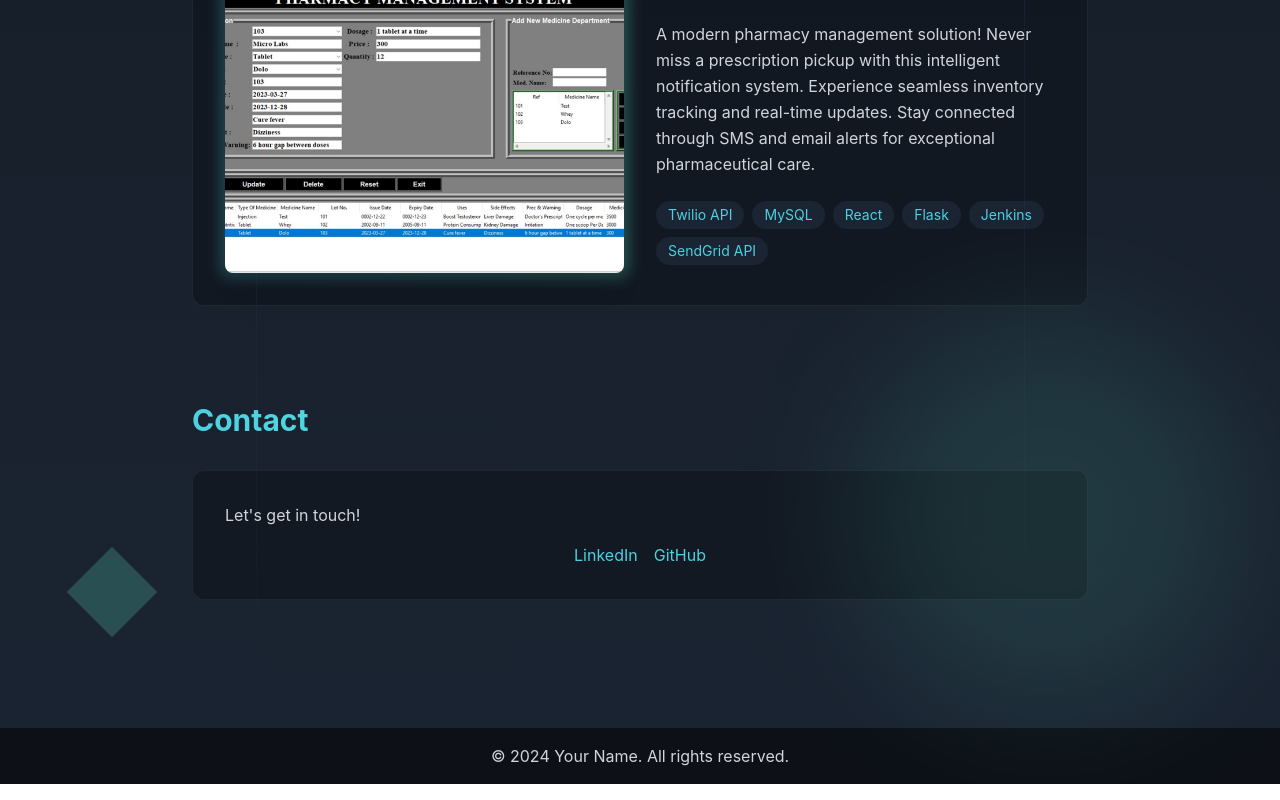
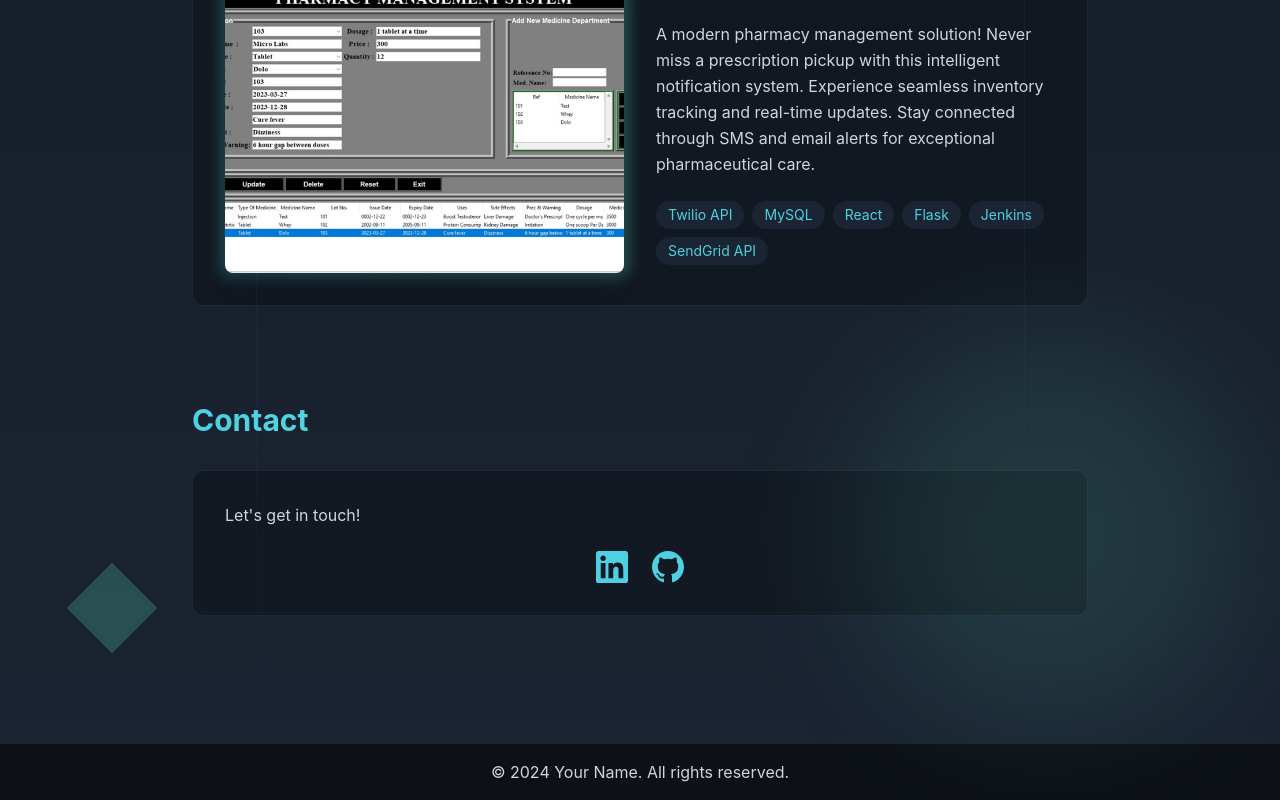
Before and after one commit to Dakshaarvind/my-portfolio, a React (Create React App) app: page / in a window 1280 px wide. Shown: the part 2322-3122 px from the top of the page. Built offline with nearby package versions, Linux system fonts and the light colour scheme.

Commit message:
contact page

```diff
--- a/src/App.js
+++ b/src/App.js
@@ -356,10 +356,38 @@
               Contact
             </h2>
             <div className="bg-[#0D1117]/50 rounded-xl p-8 hover:bg-[#0D1117]/80 transition-all duration-300 border border-[#30363D]/50 hover:border-[#30363D] group">
-              <p className="text-gray-300">Let's get in touch!</p>
-              <div className="flex justify-center mt-4">
-                <a href="#" className="text-[#4DD0E1] hover:text-[#64FFDA] mr-4 transition-colors duration-300">LinkedIn</a>
-                <a href="#" className="text-[#4DD0E1] hover:text-[#64FFDA] transition-colors duration-300">GitHub</a>
+              <p className="text-gray-300 mb-6">Let's get in touch!</p>
+              <div className="flex justify-center gap-6">
+                <a
+                  href="#"
+                  className="text-[#4DD0E1] hover:text-[#64FFDA] transition-colors duration-300"
+                  target="_blank"
+                  rel="noopener noreferrer"
+                >
+                  <svg
+                    className="w-8 h-8"
+                    fill="currentColor"
+                    viewBox="0 0 24 24"
+                    xmlns="http://www.w3.org/2000/svg"
+                  >
+                    <path d="M20.447 20.452h-3.554v-5.569c0-1.328-.027-3.037-1.852-3.037-1.853 0-2.136 1.445-2.136 2.939v5.667H9.351V9h3.414v1.561h.046c.477-.9 1.637-1.85 3.37-1.85 3.601 0 4.267 2.37 4.267 5.455v6.286zM5.337 7.433c-1.144 0-2.063-.926-2.063-2.065 0-1.138.92-2.063 2.063-2.063 1.14 0 2.064.925 2.064 2.063 0 1.139-.925 2.065-2.064 2.065zm1.782 13.019H3.555V9h3.564v11.452zM22.225 0H1.771C.792 0 0 .774 0 1.729v20.542C0 23.227.792 24 1.771 24h20.451C23.2 24 24 23.227 24 22.271V1.729C24 .774 23.2 0 22.222 0h.003z"/>
+                  </svg>
+                </a>
+                <a
+                  href="#"
+                  className="text-[#4DD0E1] hover:text-[#64FFDA] transition-colors duration-300"
+                  target="_blank"
+                  rel="noopener noreferrer"
+                >
+                  <svg
+                    className="w-8 h-8"
+                    fill="currentColor"
+                    viewBox="0 0 24 24"
+                    xmlns="http://www.w3.org/2000/svg"
+                  >
+                    <path d="M12 0C5.374 0 0 5.373 0 12c0 5.302 3.438 9.8 8.207 11.387.599.111.793-.261.793-.577v-2.234c-3.338.726-4.033-1.416-4.033-1.416-.546-1.387-1.333-1.756-1.333-1.756-1.089-.745.083-.729.083-.729 1.205.084 1.839 1.237 1.839 1.237 1.07 1.834 2.807 1.304 3.492.997.107-.775.418-1.305.762-1.604-2.665-.305-5.467-1.334-5.467-5.931 0-1.311.469-2.381 1.236-3.221-.124-.303-.535-1.524.117-3.176 0 0 1.008-.322 3.301 1.23A11.509 11.509 0 0112 5.803c1.02.005 2.047.138 3.006.404 2.291-1.552 3.297-1.23 3.297-1.23.653 1.653.242 2.874.118 3.176.77.84 1.235 1.911 1.235 3.221 0 4.609-2.807 5.624-5.479 5.921.43.372.823 1.102.823 2.222v3.293c0 .319.192.694.801.576C20.566 21.797 24 17.3 24 12c0-6.627-5.373-12-12-12z"/>
+                  </svg>
+                </a>
               </div>
             </div>
           </section>
```
